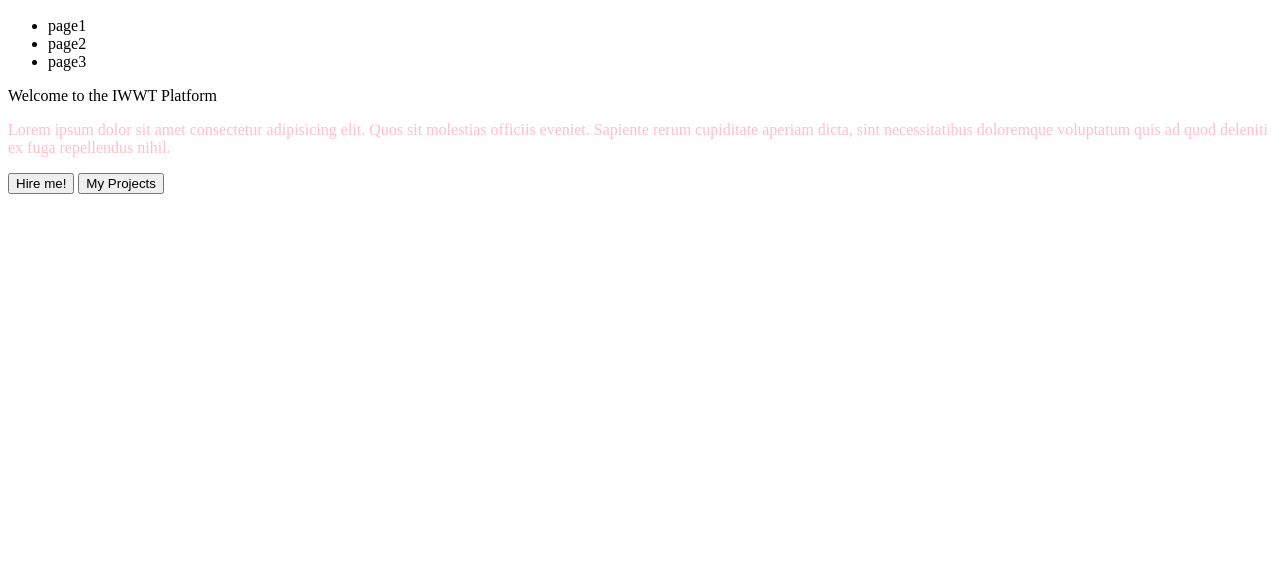
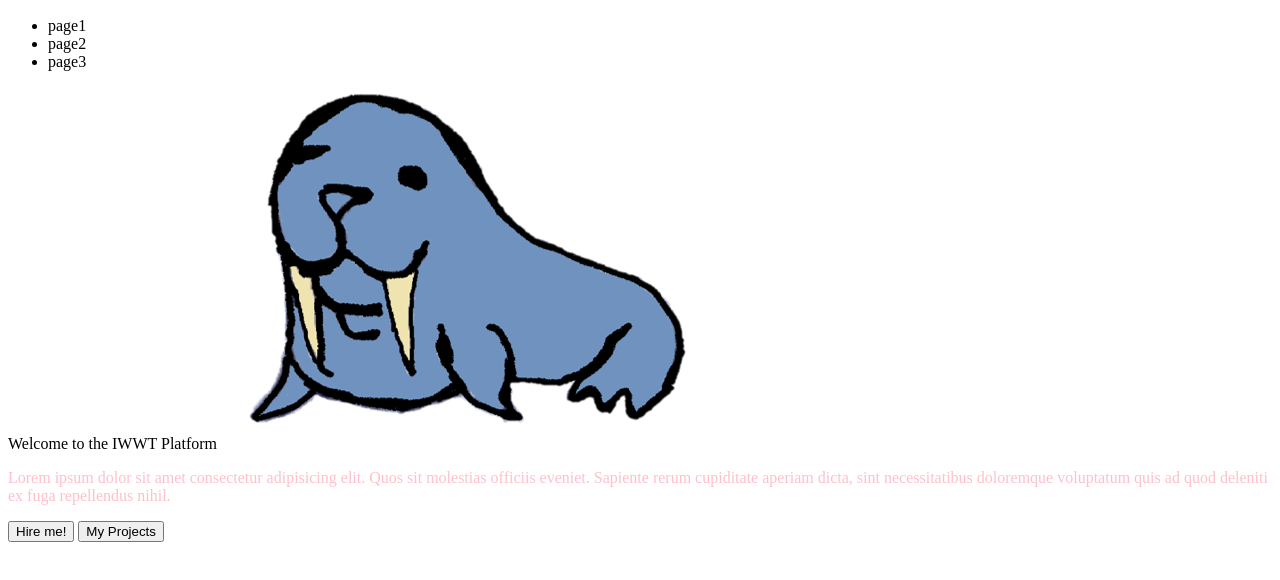
Before and after one commit to IronWalrus68/IWWT-Portfoli, a plain HTML site: page index.html in a window 1280 px wide. Shown: the part 50-630 px from the top of the page. Drawn offline with Linux system fonts and the light colour scheme.

Commit message:
add logo to index

```diff
--- a/index.html
+++ b/index.html
@@ -21,10 +21,12 @@
 
     <main>
         Welcome to the IWWT Platform
-        <img src="" alt="">
+        <img src="no background.png" alt="">
         <p>Lorem ipsum dolor sit amet consectetur adipisicing elit. Quos sit molestias officiis eveniet. Sapiente rerum cupiditate aperiam dicta, sint necessitatibus doloremque voluptatum quis ad quod deleniti ex fuga repellendus nihil.</p>
-        <button>Hire me!</button>
-        <button>My Projects</button>
+        <div id="hiremebtn">
+            <button>Hire me!</button>
+            <button>My Projects</button>
+        </div>
     </main>
 
     <script src="app.js"></script>
```
Also changed, not shown: no background.png (added).
